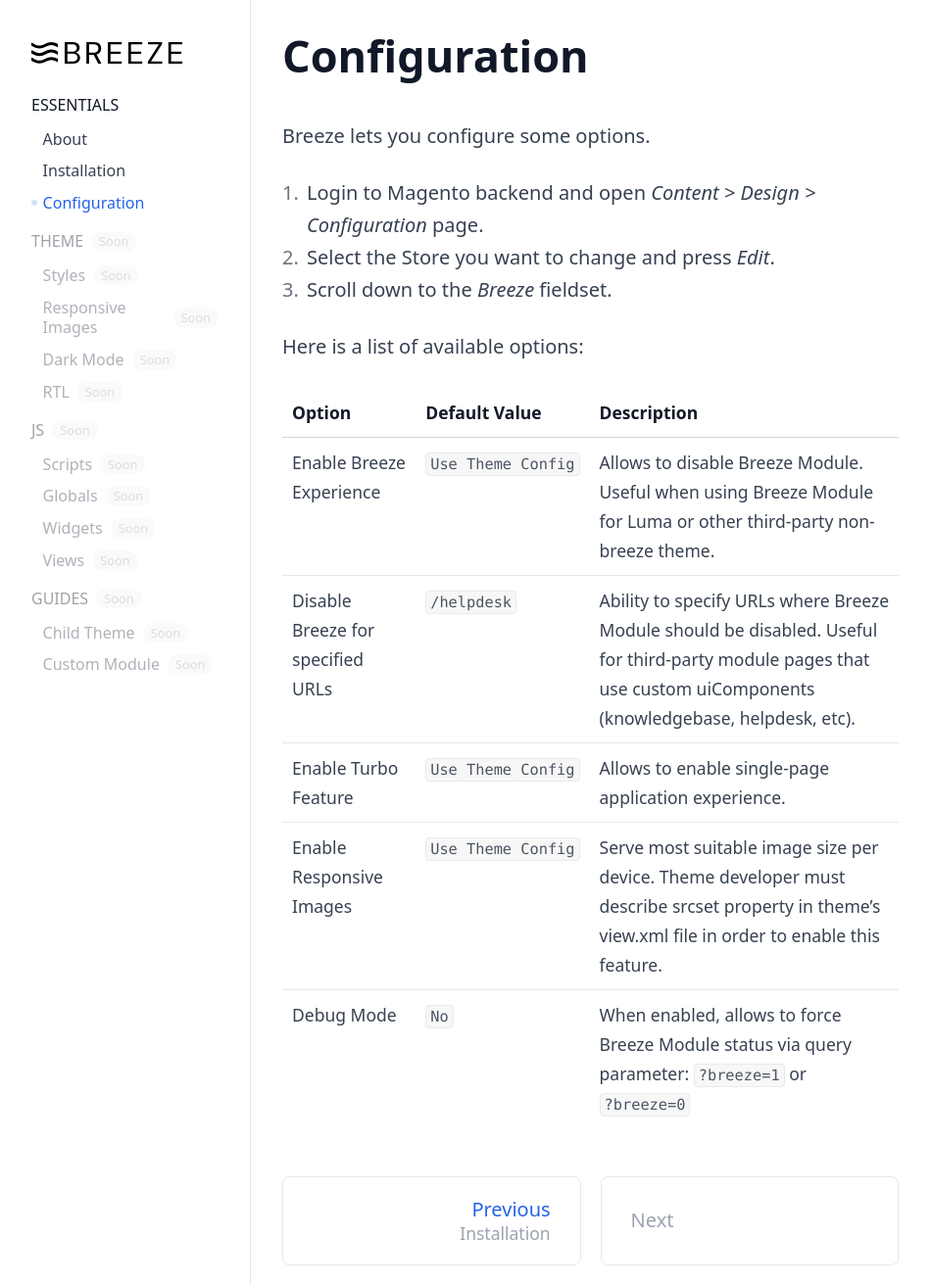
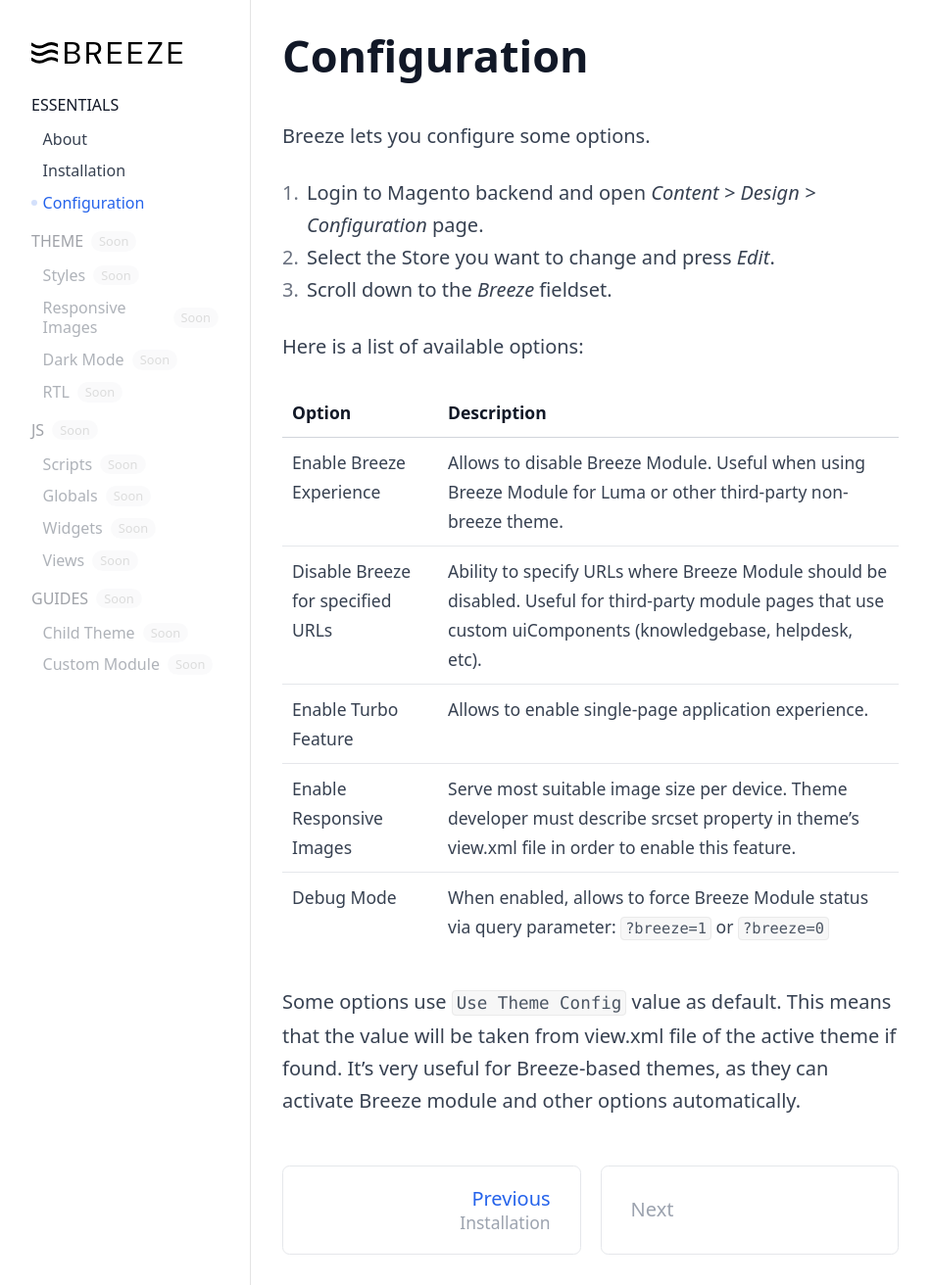
Before and after one commit to breezefront/breezefront.com, a Jekyll site: the page built from collections/_essentials/configuration.md, in a window 1280 px wide and 1312 px high. Shown: the whole window at 98% size, without its empty margins (0-950 px from the left). Built offline with Jekyll 4.4.1, drawn with Linux system fonts in a browser that asks for light colours.

Commit message:
Remove default config values. Added note about 'Use theme' value.

```diff
--- a/collections/_essentials/configuration.md
+++ b/collections/_essentials/configuration.md
@@ -15,10 +15,15 @@ Breeze lets you configure some options.
 
 Here is a list of available options:
 
-Option                              | Default Value         | Description
-------------------------------------|-----------------------|-------------------------
-Enable Breeze Experience            | `Use Theme Config`    | Allows to disable Breeze Module. Useful when using Breeze Module for Luma or other third-party non-breeze theme.
-Disable Breeze for specified URLs   | `/helpdesk`           | Ability to specify URLs where Breeze Module should be disabled. Useful for third-party module pages that use custom uiComponents (knowledgebase, helpdesk, etc).
-Enable Turbo Feature                | `Use Theme Config`    | Allows to enable single-page application experience.
-Enable Responsive Images            | `Use Theme Config`    | Serve most suitable image size per device. Theme developer must describe srcset property in theme's view.xml file in order to enable this feature.
-Debug Mode                          | `No`                  | When enabled, allows to force Breeze Module status via query parameter: `?breeze=1` or `?breeze=0`
+Option                              | Description
+------------------------------------|-------------------------
+Enable Breeze Experience            | Allows to disable Breeze Module. Useful when using Breeze Module for Luma or other third-party non-breeze theme.
+Disable Breeze for specified URLs   | Ability to specify URLs where Breeze Module should be disabled. Useful for third-party module pages that use custom uiComponents (knowledgebase, helpdesk, etc).
+Enable Turbo Feature                | Allows to enable single-page application experience.
+Enable Responsive Images            | Serve most suitable image size per device. Theme developer must describe srcset property in theme's view.xml file in order to enable this feature.
+Debug Mode                          | When enabled, allows to force Breeze Module status via query parameter: `?breeze=1` or `?breeze=0`
+
+Some options use `Use Theme Config` value as default. This means that the value
+will be taken from view.xml file of the active theme if found. It's very useful
+for Breeze-based themes, as they can activate Breeze module and other options
+automatically.
```
